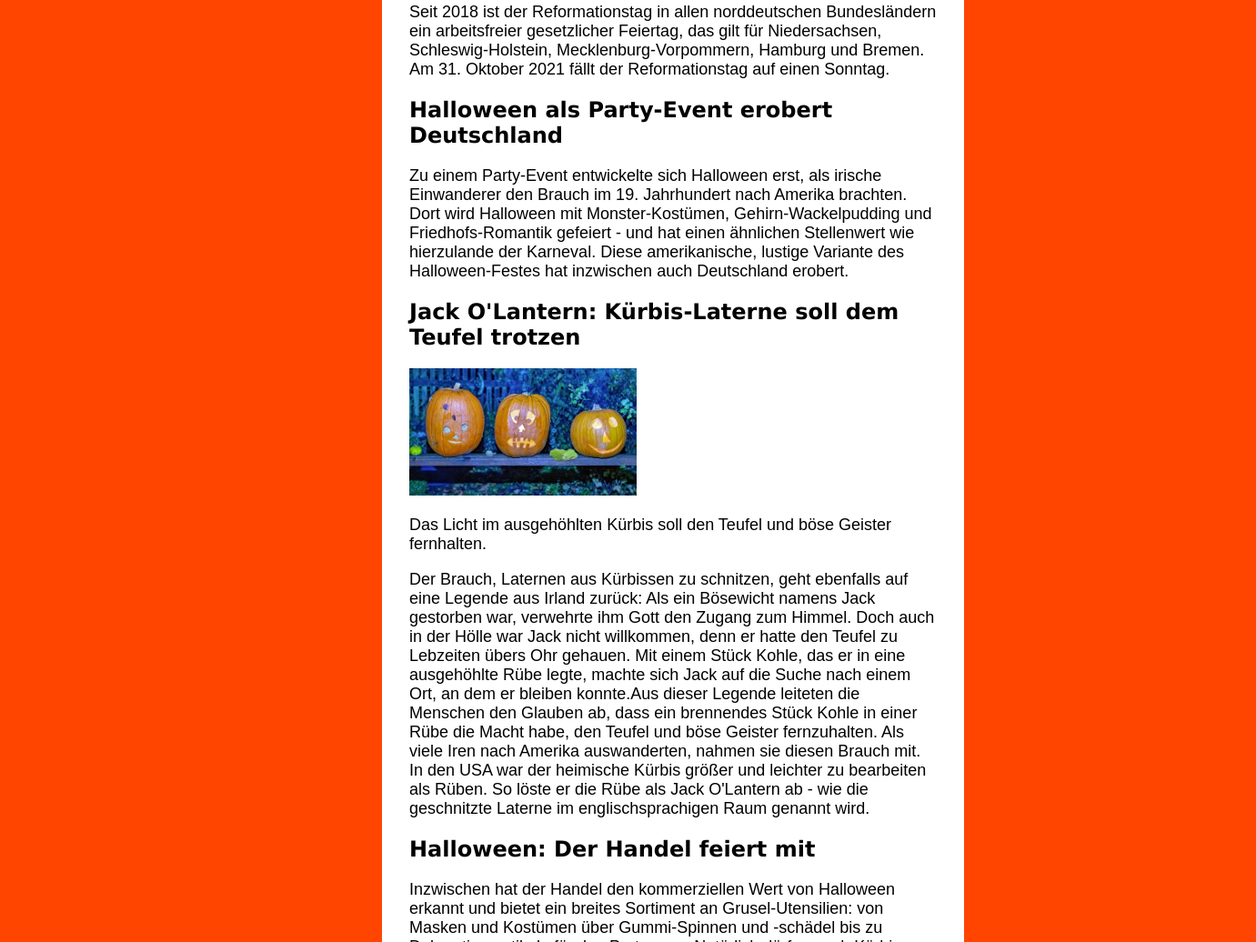
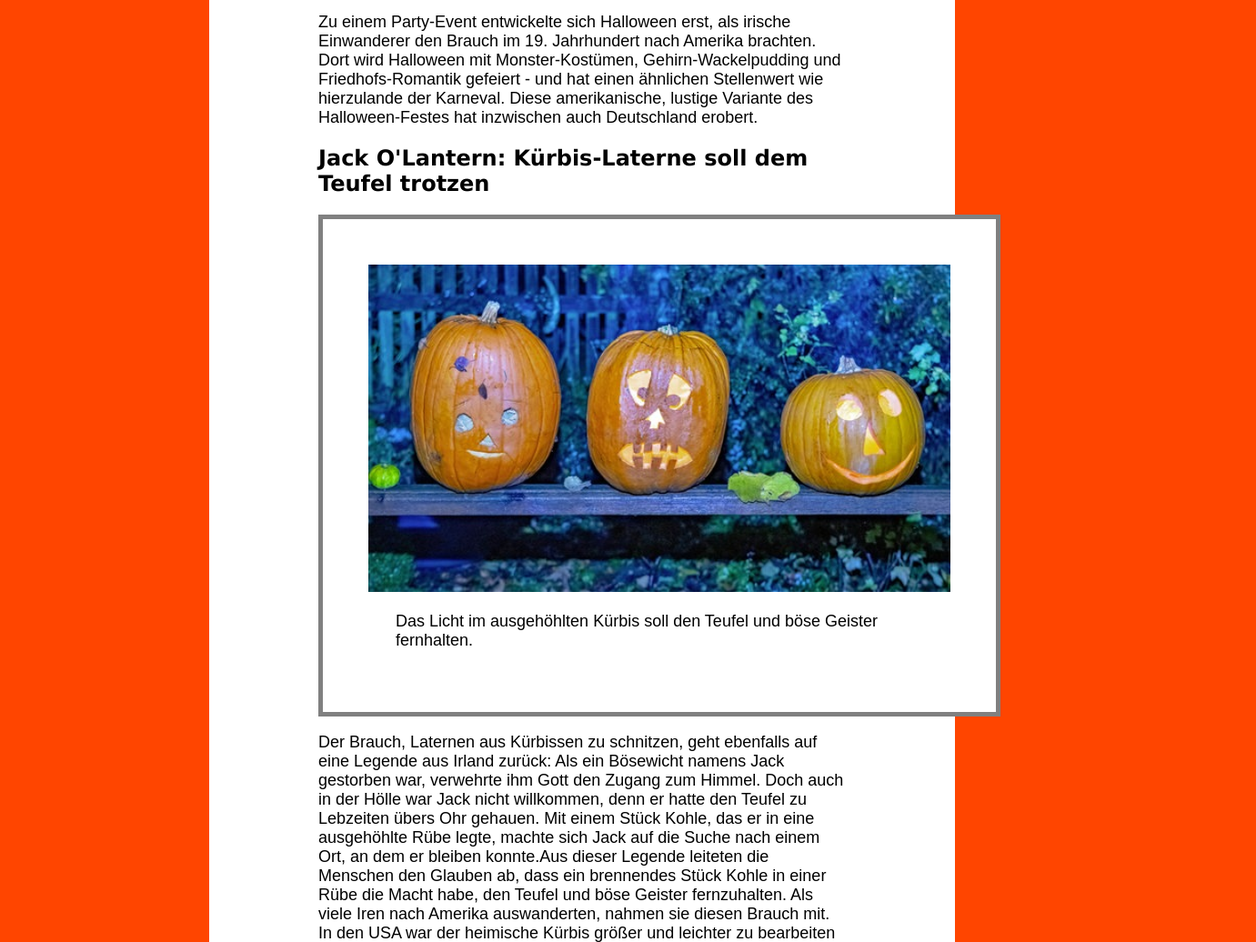
Before and after one commit to derscharni/2021_10_28_Halloween, a plain HTML site: page index.html in a window 1280 px wide. Shown: the part 2009-3045 px from the top of the page at 91% size, 1381 px wide, since content can reach past the window. Drawn offline with Linux system fonts and the light colour scheme.

Commit message:
First changes

```diff
--- a/css/styles.css
+++ b/css/styles.css
@@ -1,11 +1,9 @@
 body {
-    margin: auto;
-    width: 50%;
-    padding: 20px;
     font-family: arial,sans-serif;
     background-color:orangered;
-    margin-left: 400px;
-    margin-bottom: 50px;
+    margin: 0 auto;
+    text-align: left;
+    padding: 0px;
   }
 p {
     font-size: 18px;
@@ -21,25 +19,27 @@ h2 {
     font-family:'Lucida Sans', 'Lucida Sans Regular', 'Lucida Grande', 'Lucida Sans Unicode', Geneva, Verdana, sans-serif;
 }
 #ErstesBild {
+    width: 100%;
+    min-width: 600px;
     border-bottom: 250px solid black;
-    margin-top: 50px;
-    margin-left: 30px;
-    margin-right: 40px;
 }
 #ZweitesBild{
-    margin-left: 30px;
-    width: 250px;
-    height: 140px;
+    width: 100%;
+    height: 100%;
 }
 div {
     background-color:white;
-    width: 750px;
+    width: 100%;
     border: 5px solid grey;
     padding: 50px;
     margin-left: 30px;
 }
 main {
     background-color:white;
+    width: 50%;
+    margin: 0 auto;
+    padding: 55px 90px 0px 90px;
+    text-align: left;
 }
 h2 {
     margin-left: 30px;
--- a/index.html
+++ b/index.html
@@ -4,7 +4,7 @@
     <meta charset="UTF-8">
     <meta http-equiv="X-UA-Compatible" content="IE=edge">
     <meta name="viewport" content="width=device-width, initial-scale=1.0">
-    <title>Document</title>
+    <title>Halloween</title>
     <link rel="stylesheet" href="css/styles.css">
 </head>
 <body>
@@ -28,8 +28,10 @@
         <h2>Halloween als Party-Event erobert Deutschland</h2>
         <p>Zu einem Party-Event entwickelte sich Halloween erst, als irische Einwanderer den Brauch im 19. Jahrhundert nach Amerika brachten. Dort wird Halloween mit Monster-Kostümen, Gehirn-Wackelpudding und Friedhofs-Romantik gefeiert - und hat einen ähnlichen Stellenwert wie hierzulande der Karneval. Diese amerikanische, lustige Variante des Halloween-Festes hat inzwischen auch Deutschland erobert.</p>
         <h2>Jack O'Lantern: Kürbis-Laterne soll dem Teufel trotzen</h2>
-        <img src="img/bild-02.jpg" id="ZweitesBild" alt="Drei geschnitzte Halloween-Kürbisse auf einer Bank © imago images/Arnulf Hettrich Foto: Thomas Frey">
-        <p>Das Licht im ausgehöhlten Kürbis soll den Teufel und böse Geister fernhalten.</p>
+        <div>
+            <img src="img/bild-02.jpg" id="ZweitesBild" alt="Drei geschnitzte Halloween-Kürbisse auf einer Bank © imago images/Arnulf Hettrich Foto: Thomas Frey">
+            <p>Das Licht im ausgehöhlten Kürbis soll den Teufel und böse Geister fernhalten.</p>
+        </div>
         <p> Der Brauch, Laternen aus Kürbissen zu schnitzen, geht ebenfalls auf eine Legende aus Irland zurück: Als ein Bösewicht namens Jack gestorben war, verwehrte ihm Gott den Zugang zum Himmel. Doch auch in der Hölle war Jack nicht willkommen, denn er hatte den Teufel zu Lebzeiten übers Ohr gehauen. Mit einem Stück Kohle, das er in eine ausgehöhlte Rübe legte, machte sich Jack auf die Suche nach einem Ort, an dem er bleiben konnte.Aus dieser Legende leiteten die Menschen den Glauben ab, dass ein brennendes Stück Kohle in einer Rübe die Macht habe, den Teufel und böse Geister fernzuhalten. Als viele Iren nach Amerika auswanderten, nahmen sie diesen Brauch mit. In den USA war der heimische Kürbis größer und leichter zu bearbeiten als Rüben. So löste er die Rübe als Jack O'Lantern ab - wie die geschnitzte Laterne im englischsprachigen Raum genannt wird.</p>
         <h2>Halloween: Der Handel feiert mit</h2>
         <p>Inzwischen hat der Handel den kommerziellen Wert von Halloween erkannt und bietet ein breites Sortiment an Grusel-Utensilien: von Masken und Kostümen über Gummi-Spinnen und -schädel bis zu Dekorationsartikeln für den Partyraum. Natürlich dürfen auch Kürbisse nicht fehlen - echte, aus Kunststoff oder auch als gedruckte Aufkleber. So wird Halloween auch zu einem Fest in den Kassen der Händler.</p>
```
